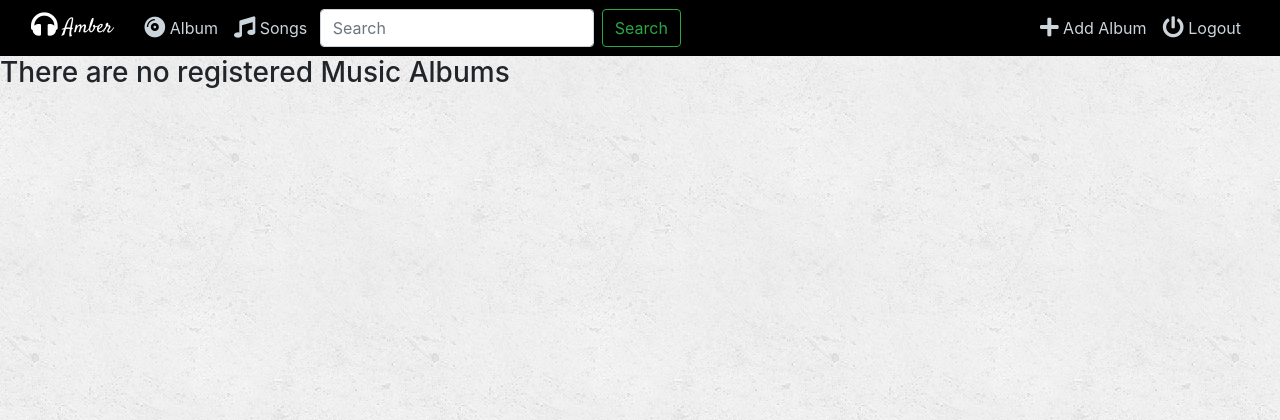
After one commit to beingabeer/Storm-Cloud, a Django app: page /songs/ in a window 1280 px wide. The commit adds this page. Shown: the top 420 px of the page. Run offline with Django 3.2, Linux system fonts and the light colour scheme; data that the repository does not hold is empty; some libraries are stand-ins or nearby versions.

Commit message:
Removed the favorite form for now and changed views to class views

```diff
--- /dev/null
+++ b/music_project/songs/static/songs/style.css
@@ -0,0 +1,29 @@
+body {
+    background: url('images/background.png');
+}
+
+ul {
+  margin: 0;
+}
+
+
+.bg-steel {
+  background-color: #000000;
+}
+
+.site-header .navbar-nav .nav-link {
+  color: #cbd5db;
+}
+
+
+.site-header .navbar-nav .nav-link:hover {
+  color: #ffffff;
+}
+
+.site-header .navbar-nav .nav-link.active {
+  font-weight: 500;
+}
+
+.navbar-brand {
+    font-family: 'Satisfy', cursive;
+}
--- /dev/null
+++ b/music_project/songs/templates/songs/base.html
@@ -0,0 +1,60 @@
+{% load static %}
+<!DOCTYPE html>
+<html lang="en">
+<head>
+    <meta charset="UTF-8">
+    <title>{% block title %}Amber{% endblock title %}</title>
+
+    <meta name="viewport" content="width=device-width, initial-scale=1, shrink-to-fit=no">
+    <!-- Bootstrap CSS -->
+    <link rel="stylesheet" href="https://stackpath.bootstrapcdn.com/bootstrap/4.3.1/css/bootstrap.min.css" integrity="sha384-ggOyR0iXCbMQv3Xipma34MD+dH/1fQ784/j6cY/iJTQUOhcWr7x9JvoRxT2MZw1T" crossorigin="anonymous">
+
+    <!-- <link href="https://maxcdn.bootstrapcdn.com/font-awesome/4.7.0/css/font-awesome.min.css" rel="stylesheet"> -->
+    <link rel="stylesheet" href="https://use.fontawesome.com/releases/v5.8.1/css/all.css" integrity="sha384-50oBUHEmvpQ+1lW4y57PTFmhCaXp0ML5d60M1M7uH2+nqUivzIebhndOJK28anvf" crossorigin="anonymous">
+    <link rel="stylesheet" href="https://fonts.googleapis.com/css?family=Satisfy">
+    <link rel="stylesheet" type="text/css" href="{% static 'songs/style.css' %}">
+
+    <link rel="shortcut icon" href="{% static 'songs/images/mu.png' %}"/>
+
+
+</head>
+<body>
+        <header class="site-header">
+          <nav class="navbar navbar-expand-md navbar-dark bg-steel">
+            <div class="container-fluid">
+                <!-- logo -->
+              <a class="navbar-brand mr-4"  href="{% url 'songs:index' %}"><i class="fa fa-headphones fa-lg"></i>&nbsp;Amber</a>
+              <button class="navbar-toggler" type="button" data-toggle="collapse" data-target="#navbarToggle" aria-controls="navbarToggle" aria-expanded="false" aria-label="Toggle navigation">
+              <span class="navbar-toggler-icon"></span>
+              </button>
+              <!-- Navbar Items -->
+              <div class="collapse navbar-collapse" id="navbarToggle">
+                <div class="navbar-nav mr-auto">
+                  <a class="nav-item nav-link" href="#"><i class="fa fa-compact-disc fa-lg"></i>&nbsp;Album</a>
+                  <a class="nav-item nav-link" href="#"><i class="fa fa-music fa-lg"></i>&nbsp;Songs</a>&nbsp;
+                <form class="form-inline" role="search" method="get" action="">
+                    <input class="form-control mr-sm-2" type="search" placeholder="Search" aria-label="Search" name="q" value="">
+                    <button class="btn btn-outline-success my-2 my-sm-0" type="submit">Search</button>
+                </form>
+                </div>
+                <!-- Navbar right side -->
+                <div class="navbar-nav">
+                    <a class="nav-item nav-link" href="#"><i class="fa fa-plus fa-lg"></i>&nbsp;Add Album</a>
+                    <a class="nav-item nav-link" href="#"><i class="fa fa-power-off fa-lg"></i>&nbsp;Logout</a>
+                </div>
+                </div>
+              </div>
+          </nav>
+        </header>
+
+    {% block content %}
+    {% endblock content %}
+
+
+    <!-- Optional JavaScript -->
+    <!-- jQuery first, then Popper.js, then Bootstrap JS -->
+    <script src="https://code.jquery.com/jquery-3.3.1.slim.min.js" integrity="sha384-q8i/X+965DzO0rT7abK41JStQIAqVgRVzpbzo5smXKp4YfRvH+8abtTE1Pi6jizo" crossorigin="anonymous"></script>
+    <script src="https://cdnjs.cloudflare.com/ajax/libs/popper.js/1.14.7/umd/popper.min.js" integrity="sha384-UO2eT0CpHqdSJQ6hJty5KVphtPhzWj9WO1clHTMGa3JDZwrnQq4sF86dIHNDz0W1" crossorigin="anonymous"></script>
+    <script src="https://stackpath.bootstrapcdn.com/bootstrap/4.3.1/js/bootstrap.min.js" integrity="sha384-JjSmVgyd0p3pXB1rRibZUAYoIIy6OrQ6VrjIEaFf/nJGzIxFDsf4x0xIM+B07jRM" crossorigin="anonymous"></script>
+</body>
+</html>
--- a/music_project/songs/templates/songs/index.html
+++ b/music_project/songs/templates/songs/index.html
@@ -8,6 +8,6 @@
             {% endfor %}
         </ul>
     {% else %}
-        <h3>You don't have any albums</h3>
+        <h3>There are no registered Music Albums</h3>
     {% endif %}
 {% endblock content %}
--- a/music_project/songs/urls.py
+++ b/music_project/songs/urls.py
@@ -5,11 +5,8 @@ app_name = 'songs'
 
 urlpatterns = [
     # /songs/
-    path('songs/', views.index, name='index'),
+    path('songs/', views.IndexView.as_view(), name='index'),
 
     # /songs/71/
-    path('songs/<int:album_id>/', views.detail, name='detail'),
-
-    # /song/45/favorite/
-    path('songs/<int:album_id>/favorite/', views.favorite, name='favorite'),
+    path('songs/<int:pk>/', views.DetailView.as_view(), name='detail'),
 ]
--- a/music_project/songs/views.py
+++ b/music_project/songs/views.py
@@ -1,29 +1,27 @@
 from django.shortcuts import render, get_object_or_404
 from .models import Album, Song
+from django.views.generic import ListView, DetailView
 
 
-def index(request):
-    albums = Album.objects.all()
-    context = {'albums': albums}
-    return render(request, 'songs/index.html', context)
+class IndexView(ListView):
+    template_name = 'songs/index.html'
+    context_object_name = 'albums'
+
+    def get_queryset(self):
+        return Album.objects.all()
 
 
-def detail(request, album_id):
-    album = get_object_or_404(Album, pk=album_id)
-    return render(request, "songs/detail.html", {'album': album})
+class DetailView(DetailView):
+    model = Album
+    template_name = 'songs/detail.html'
 
 
-def favorite(request, album_id):
-    album = get_object_or_404(Album, pk=album_id)
-    try:
-        context = {
-            'album': album,
-            'error_message': 'You did not select a valid song',
-        }
-        selected_song = album.song_set.get(pk=request.POST["song"])
-    except (KeyError, Song.DoesNotExist):
-        return render(request, 'songs/detail.html', context)
-    else:
-        selected_song.is_favorite = True
-        selected_song.save()
-        return render(request, "songs/detail.html", {'album': album})
+# def index(request):
+#     albums = Album.objects.all()
+#     context = {'albums': albums}
+#     return render(request, 'songs/index.html', context)
+
+
+# def detail(request, album_id):
+#     album = get_object_or_404(Album, pk=album_id)
+#     return render(request, "songs/detail.html", {'album': album})
```
Also changed, not shown: music_project/songs/templates/songs/detail.html (+10 -7 lines), music_project/songs/static/songs/images/Star-icon.png (added), music_project/songs/static/songs/images/background.png (added), music_project/songs/static/songs/images/mu.png (added), music_project/songs/static/songs/images/music_icon.png (added).
